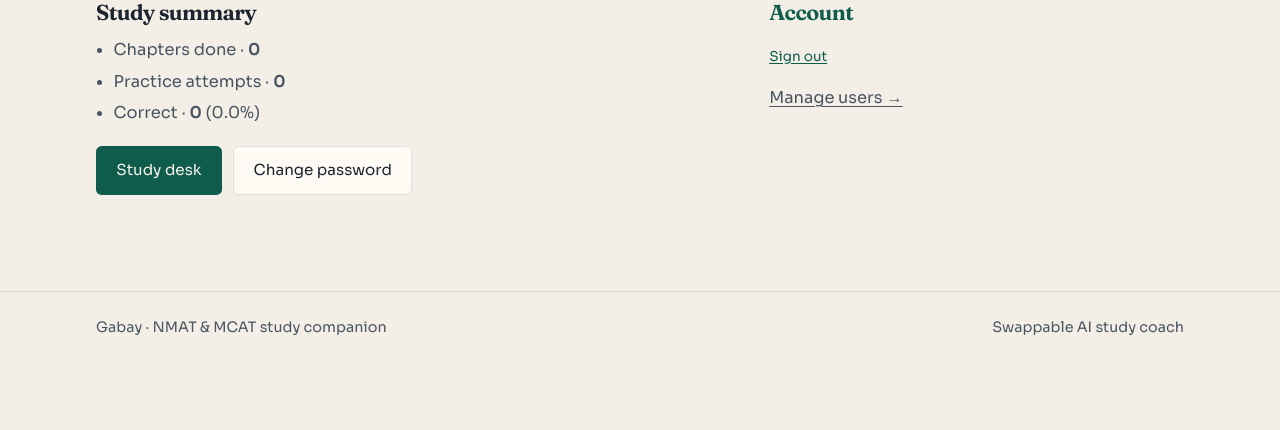
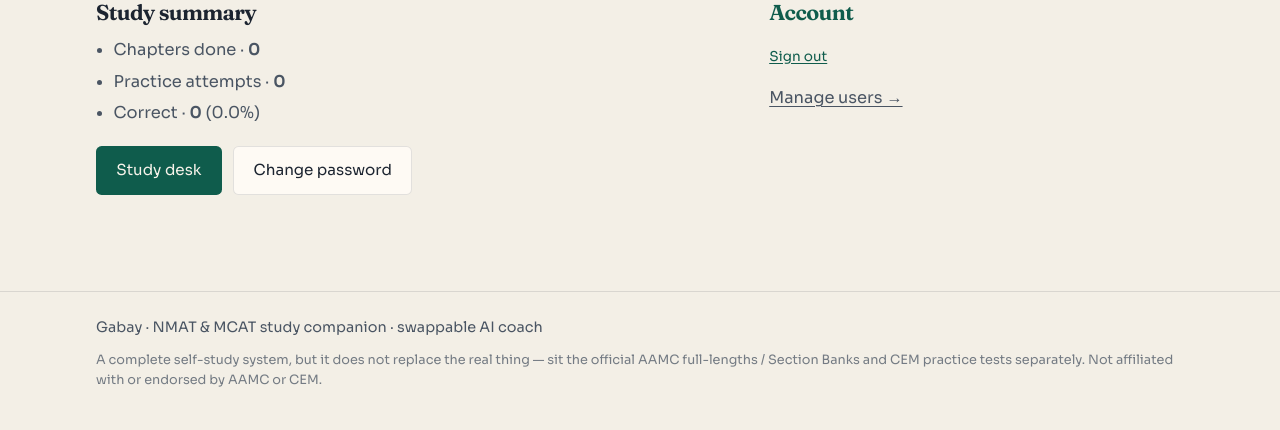
Before and after one commit to brentwong-kiel1997/NMAT_MCAT_PREP, a Django app: page /account/ in a window 1280 px wide; the page is wider, and only the part inside the window is pictured. Shown: the part 460-890 px from the top of that part. Before the commit the page ends 795 px from the top of that part, so only its background shows below. Run offline with Django 5.2, Linux system fonts and the light colour scheme; the visitor is signed in with stand-in values (Sample User, id 1); data comes from the database, SQL or seed files in the repository; data that the repository does not hold is empty; parts of the project's set-up code (start-up, migrations or seed data) failed here and were passed over; some libraries are stand-ins or nearby versions.

Commit message:
Footer disclaimer: complete self-study system, does not replace official AAMC/CEM tests
Co-Authored-By: Claude <noreply@anthropic.com>

```diff
--- a/portal/static/portal/css/site.css
+++ b/portal/static/portal/css/site.css
@@ -844,6 +844,13 @@ a {
   gap: 0.75rem;
 }
 
+.site-footer-note {
+  flex-basis: 100%;
+  font-size: 0.8rem;
+  opacity: 0.75;
+  line-height: 1.5;
+}
+
 @keyframes rise {
   from {
     opacity: 0;
--- a/portal/templates/portal/base.html
+++ b/portal/templates/portal/base.html
@@ -18,8 +18,10 @@
   {% block body %}{% endblock %}
   <footer class="site-footer">
     <div class="site-footer-inner">
-      <span>Gabay · NMAT & MCAT study companion</span>
-      <span>Swappable AI study coach</span>
+      <span>Gabay · NMAT & MCAT study companion · swappable AI coach</span>
+      <span class="site-footer-note">A complete self-study system, but it does not replace the real thing —
+        sit the official AAMC full-lengths / Section Banks and CEM practice tests separately.
+        Not affiliated with or endorsed by AAMC or CEM.</span>
     </div>
   </footer>
   <script src="{% static 'portal/js/site.js' %}?v=20260826a" defer></script>
```
